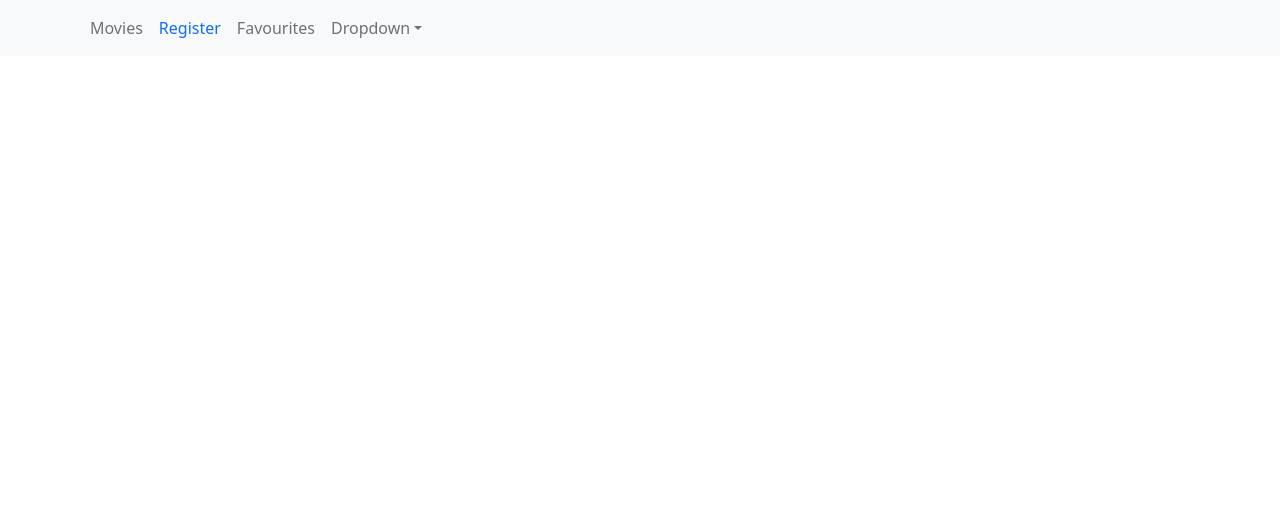
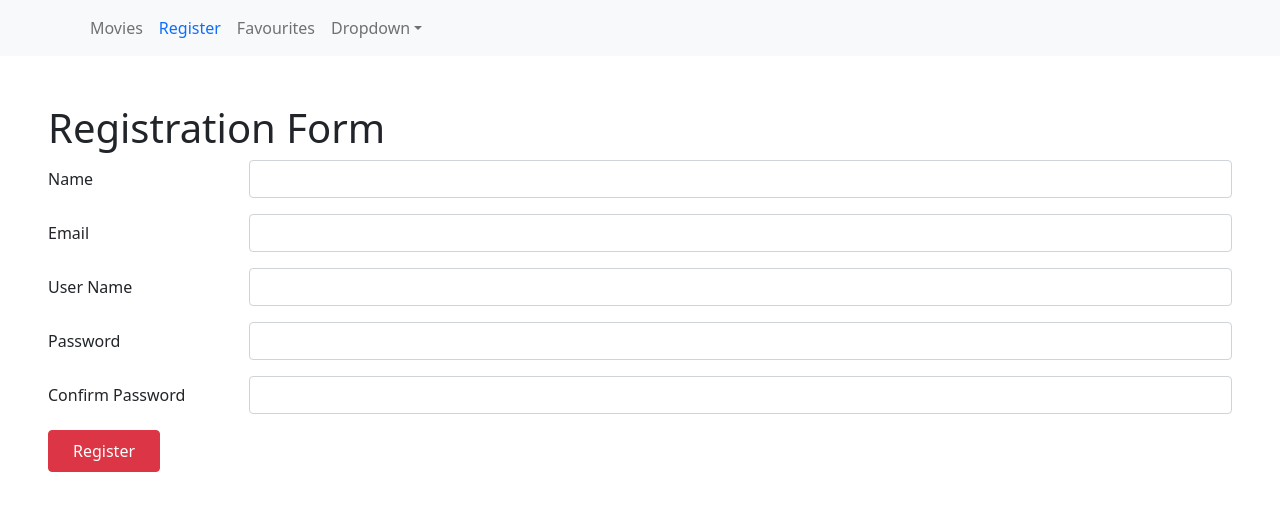
Before and after one commit to Nadasedik/github-TeamTask-ITI, a React (Create React App) app in the folder GitHub/githubapp/: page /Form in a window 1280 px wide. Shown: the top 510 px of the page. Built offline with nearby package versions, Linux system fonts and the light colour scheme; the HTML template or start-up script is replaced by a standard one.

Commit message:
form and context

```diff
--- a/GitHub/githubapp/src/App.js
+++ b/GitHub/githubapp/src/App.js
@@ -6,23 +6,24 @@ import './App.css';
 import MovieDetails from './Components/movieDetails/movieDetails';
 import Naavbar from './Components/navbar/navbar.jsx';
 import listOfMovies from './Components/PresentFilms/listOfMovies'
-
-
-
-
-
-
+import Form from './Components/Form/Form'
+import {LanguageProvider}from './Context/Context'
+import {useState} from 'react'
 
 
 function App() {
+  const [lang,setLang]=useState("en")
   return (
 
     <Router>
+      <LanguageProvider value={{lang,setLang}}>
        <Naavbar/>
       <Switch>
       <Route path="/Movies" exact component={listOfMovies}></Route>
+      <Route path="/Form" exact component={Form}/>
       <Route path="/movie-details/:id" exact component={MovieDetails}></Route>
    </Switch>
+   </LanguageProvider>
   </Router>
 
 
--- /dev/null
+++ b/GitHub/githubapp/src/Components/Form/Form.js
@@ -0,0 +1,197 @@
+import { useState } from "react";
+
+export default function Form()
+{
+    const [user, setUser] = useState({
+        name:"",
+        email: "",
+        userName: "",
+        password:"",
+        confirmPassword:""
+      });
+
+      const [errors, setErrors] = useState({
+        nameErrors: null,
+        emailErrors: null,
+        userNameErrors: null,
+        passwordErrors: null,
+        confirmPasswordErrors: null
+      });
+
+      const handleChange = (e) => {
+        setUser({
+          ...user,
+          [e.target.name]: e.target.value,
+        });
+        const nameRegex=/^[a-zA-Z]{3,}$/;
+        const emailRegex=/^[a-zA-Z]{3,}(@)[a-zA-Z]{3,}(.com)$/;
+        const userNameRegex=/^[a-zA-Z]{3,}[^\s]$/; //(?!\s)
+        const passwordRegex=/(?=^.{8,}$)((?=.*\d)(?=.*\W+))(?![.\n])(?=.*[A-Z])(?=.*[a-z]).*$/;
+
+        if (e.target.name === "name") {
+
+            setErrors({
+              ...errors,
+              nameErrors:
+                e.target.value.length == 0
+                  ? "this field is required"
+                  : !nameRegex.test(e.target.value)
+                  ? "Enter Valid Name"
+                  : null
+            });
+          };
+
+        if (e.target.name === "email") {
+
+            setErrors({
+              ...errors,
+              emailErrors:
+                e.target.value.length == 0
+                  ? "this field is required"
+                  : !emailRegex.test(e.target.value)
+                  ? "Enter Valid Email"
+                  : null
+            });
+          };
+
+        if (e.target.name === "userName") {
+
+          setErrors({
+            ...errors,
+            userNameErrors:
+              e.target.value.length == 0
+                ? "this field is required"
+                : !userNameRegex.test(e.target.value)
+                ? "Enter Valid User Name"
+                : null
+          });
+        };
+        if (e.target.name === "password") {
+            console.log(user.password)
+            setErrors({
+              ...errors,
+              passwordErrors:
+                e.target.value.length == 0
+                  ? "this field is required"
+                  :e.target.value.length<8
+                  ? "password can't be less than 8 characters"
+                  : !passwordRegex.test(e.target.value)
+                  ? "Enter Valid Password"
+                  : null
+            });
+          };
+          if (e.target.name === "confirmPassword") {
+            //console.log(user.password)
+            setErrors({
+              ...errors,
+              confirmPasswordErrors:
+                e.target.value.length == 0
+                  ? "this field is required"
+                  : !(e.target.value == user.password)
+                  ? " Password Don't Match"
+                  : null
+            });
+          };
+      };
+      const handleSubmit=(e)=>{
+          e.preventDefault();
+      }
+    return(
+        <div className="contaier mt-5 mx-5">
+            <h1>Registration Form</h1>
+            <form>
+           <div className="mb-3 row">
+          <label forhtml="inputName" className="col-sm-2 col-form-label">
+             Name
+          </label>
+          <div className="col-sm-10">
+            <input
+              type="text"
+              className={`form-control ${errors.nameErrors?'border-danger':''}`}
+              id="inputName"
+              value={user.name}
+              name="name"
+              onChange={(e) => {
+                handleChange(e);
+              }}
+            />
+            <small className="text-danger">{errors.nameErrors}</small>
+          </div>
+        </div>
+        <div className="mb-3 row">
+          <label forhtml="inputEmail" className="col-sm-2 col-form-label">
+            Email
+          </label>
+          <div className="col-sm-10">
+            <input
+              type="email"
+              className={`form-control ${errors.emailErrors?'border-danger':''}`}
+              id="inputEmail"
+              value={user.email}
+              name="email"
+              onChange={(e) => {
+                handleChange(e);
+              }}
+            />
+            <small className="text-danger">{errors.emailErrors}</small>
+          </div>
+        </div>
+        <div className="mb-3 row">
+          <label forhtml="inputUserName" className="col-sm-2 col-form-label">
+            User Name
+          </label>
+          <div className="col-sm-10">
+            <input
+              type="text"
+              className={`form-control ${errors.userNameErrors?'border-danger':''}`}
+              id="inputUserName"
+              value={user.userName}
+              name="userName"
+              onChange={(e) => {
+                handleChange(e);
+              }}
+            />
+            <small className="text-danger">{errors.userNameErrors}</small>
+          </div>
+        </div>
+        <div className="mb-3 row">
+          <label forhtml="inputPassword" className="col-sm-2 col-form-label">
+            Password
+          </label>
+          <div className="col-sm-10">
+            <input
+              type="password"
+              className={`form-control ${errors.passwordErrors?'border-danger':''}`}
+              id="inputPassword"
+              value={user.password}
+              name="password"
+              onChange={(e) => {
+                handleChange(e);
+              }}
+            />
+            <small className="text-danger">{errors.passwordErrors}</small>
+          </div>
+        </div>
+        <div className="mb-3 row">
+          <label forhtml="inputConfirmPassword" className="col-sm-2 col-form-label">
+          Confirm Password
+          </label>
+          <div className="col-sm-10">
+            <input
+              type="password"
+              className={`form-control ${errors.confirmPasswordErrors?'border-danger':''}`}
+              id="inputConfirmPassword"
+              value={user.confirmPassword}
+              name="confirmPassword"
+              onChange={(e) => {
+                handleChange(e);
+              }}
+            />
+            <small className="text-danger">{errors.confirmPasswordErrors}</small>
+          </div>
+        </div>
+        <button className="btn btn-danger px-4 py-2" onClick={(e)=>handleSubmit(e)}>Register</button>
+        </form>
+        </div>
+    )
+}
--- a/GitHub/githubapp/src/Components/PresentFilms/listOfMovies.jsx
+++ b/GitHub/githubapp/src/Components/PresentFilms/listOfMovies.jsx
@@ -1,8 +1,8 @@
 import axios from "axios";
 import { Link } from "react-router-dom"
 import { CardGroup,Card,Button, Container ,Form, FormControl} from "react-bootstrap";
-import { useState,useEffect } from "react";
-
+import { useState,useEffect ,useContext} from "react";
+import {LanguageContext } from './../../Context/Context'
 
 
 const ListingMovies =()=>{
@@ -12,7 +12,10 @@ const ListingMovies =()=>{
     const changeHandler=(e)=>{
       setSearchText(e.target.value);
     }
-
+    const{lang,setLang}=useContext(LanguageContext);
+    const toggleLang=()=>{
+        setLang(lang=== "en" ? "ar" : "en")
+    }
     const gettingData = () => {
       axios
         .get(
@@ -45,7 +48,9 @@ const ListingMovies =()=>{
         //   <h2 className="text-center">{lang}</h2>
 
        <>
-      <div className="row my-5 mx-5">
+      <div className="row my-5 mx-5"  dir={lang=="en"?"ltr":"rtl"}>
+      <h2 className="text-center">{lang}</h2>
+      <span> <button className="btn btn-primary float-end mb-5" onClick={()=>{toggleLang();}}>Toggle</button></span>
       <Form className="d-flex">
         <FormControl
             type="search"
--- a/GitHub/githubapp/src/Components/navbar/navbar.jsx
+++ b/GitHub/githubapp/src/Components/navbar/navbar.jsx
@@ -17,7 +17,6 @@ const Naavbar =()=>{
         <li className="nav-item">
                 <Link className="nav-link text-primary" to="/Form">Register</Link>
               </li>
-
         <Nav.Link href="#link">Favourites</Nav.Link>
 
         <NavDropdown title="Dropdown" id="basic-nav-dropdown">
```
